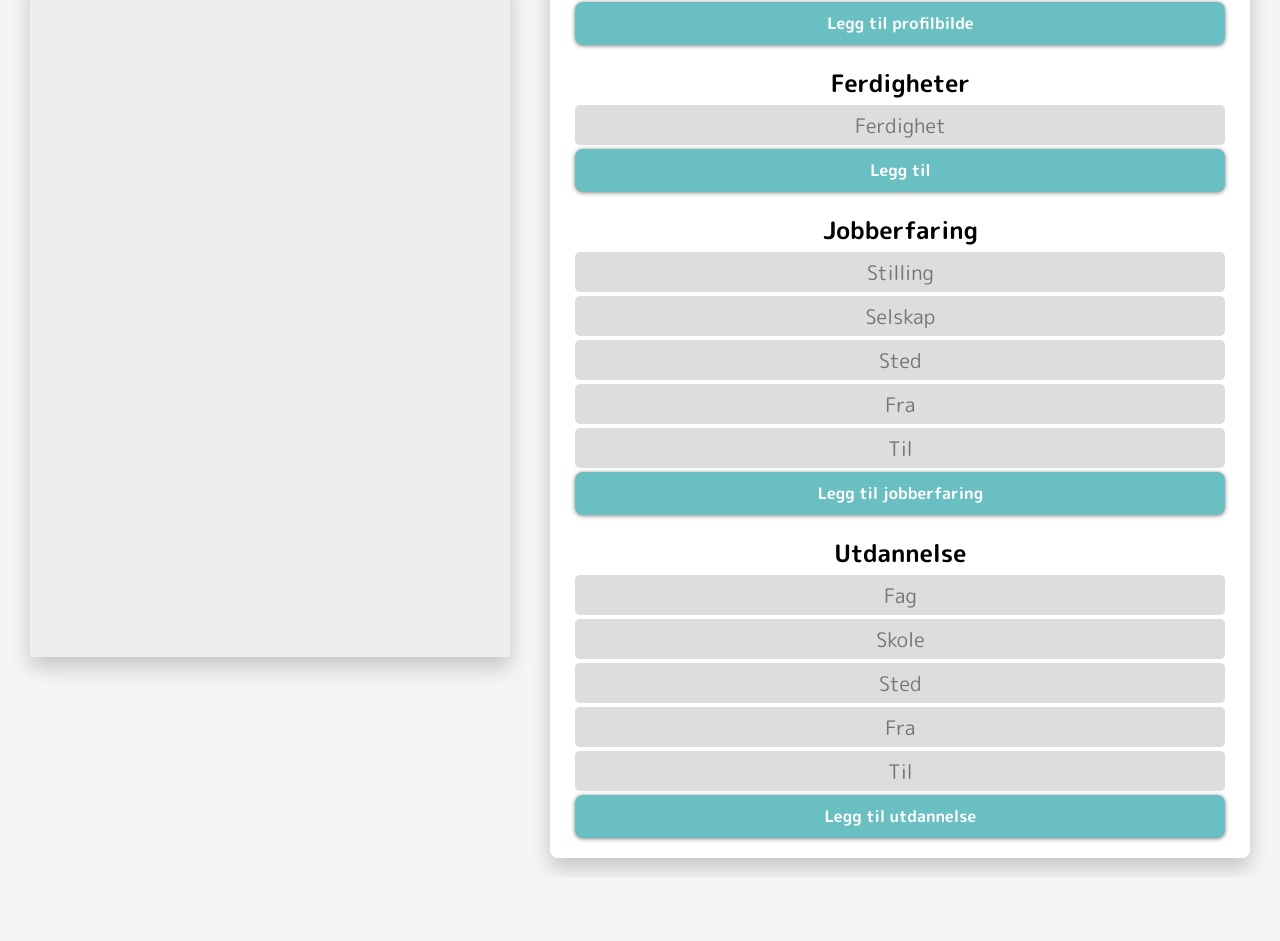
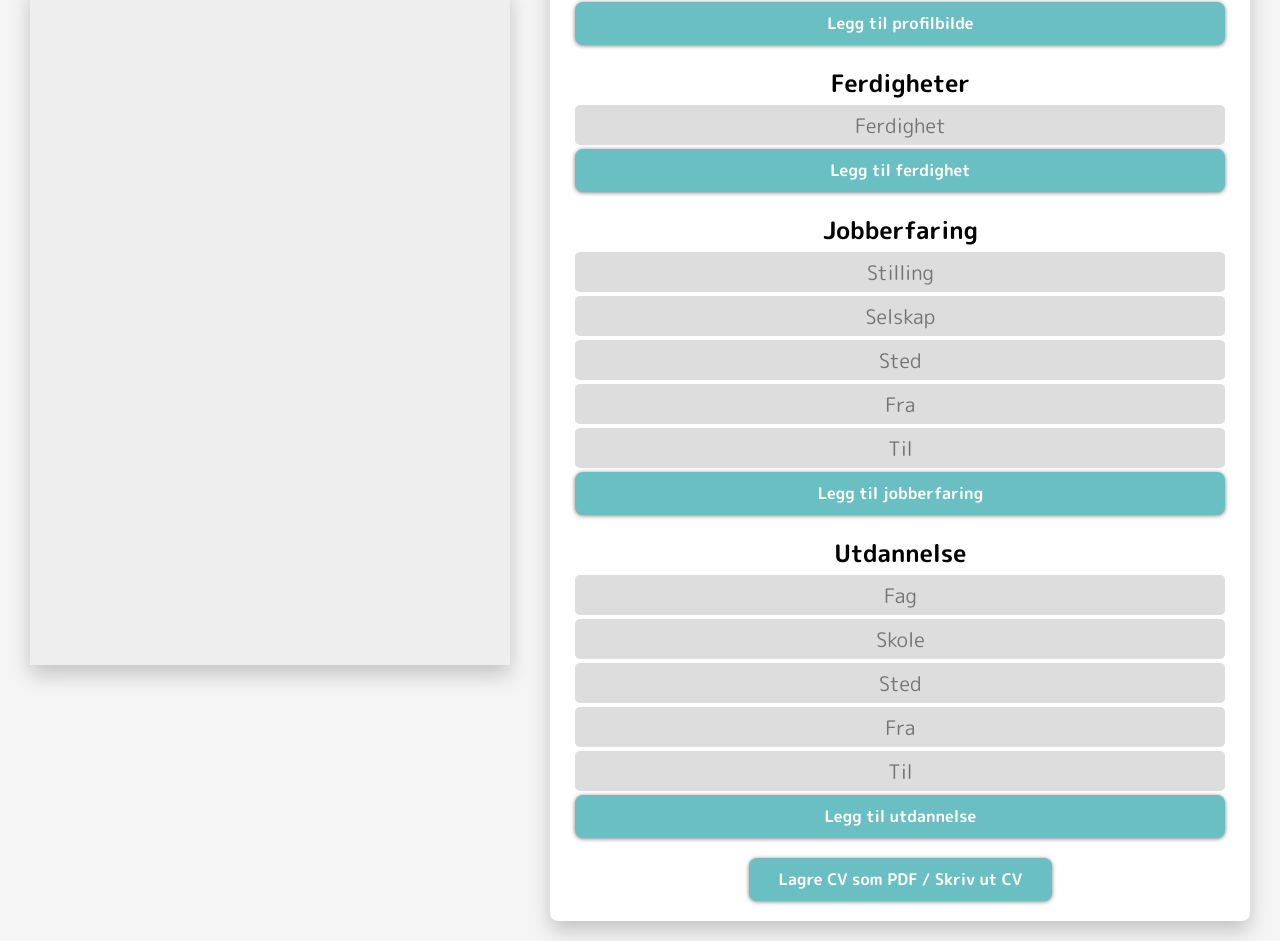
Before and after one commit to nwnordahl/cv-creator, a React (Create React App) app: page / in a window 1280 px wide. Shown: the part 342-1283 px from the top of the page. Before the commit the page ends 1220 px from the top, so only its background shows below. Built offline with nearby package versions, Linux system fonts and the light colour scheme.

Commit message:
Move save button

```diff
--- a/src/App.js
+++ b/src/App.js
@@ -286,16 +286,6 @@
         <div className="flex-container-row">
           <div className="flex-container-column">
             <h1 className="logo">Forhåndsvisning</h1>
-            <ReactToPrint
-              trigger={() => {
-                return (
-                  <a href="#" className="button">
-                    Lagre CV som PDF / Skriv ut CV
-                  </a>
-                );
-              }}
-              content={() => this.componentRef}
-            />
             <Preview
               information={this.state}
               ref={(el) => (this.componentRef = el)}
@@ -375,7 +365,7 @@
                 type="text"
                 onChange={(e) => this.handleKnowledgeChangeSkill(e)}
               />
-              <button type="submit">Legg til</button>
+              <button type="submit">Legg til ferdighet</button>
             </form>
 
             <form
@@ -463,6 +453,17 @@
 
               <button type="submit">Legg til utdannelse</button>
             </form>
+
+            <ReactToPrint
+              trigger={() => {
+                return (
+                  <a href="#" className="button">
+                    Lagre CV som PDF / Skriv ut CV
+                  </a>
+                );
+              }}
+              content={() => this.componentRef}
+            />
           </div>
         </div>
       </>
--- a/src/styles/index.css
+++ b/src/styles/index.css
@@ -15,6 +15,11 @@
 
 input[type="file"] {
   display: none;
+}
+
+a {
+  text-decoration: none;
+  text-align: center;
 }
 
 /* General styling */
@@ -42,6 +47,7 @@
 
   display: flex;
   flex-wrap: wrap;
+  justify-content: center;
   gap: 20px;
 }
 
```
